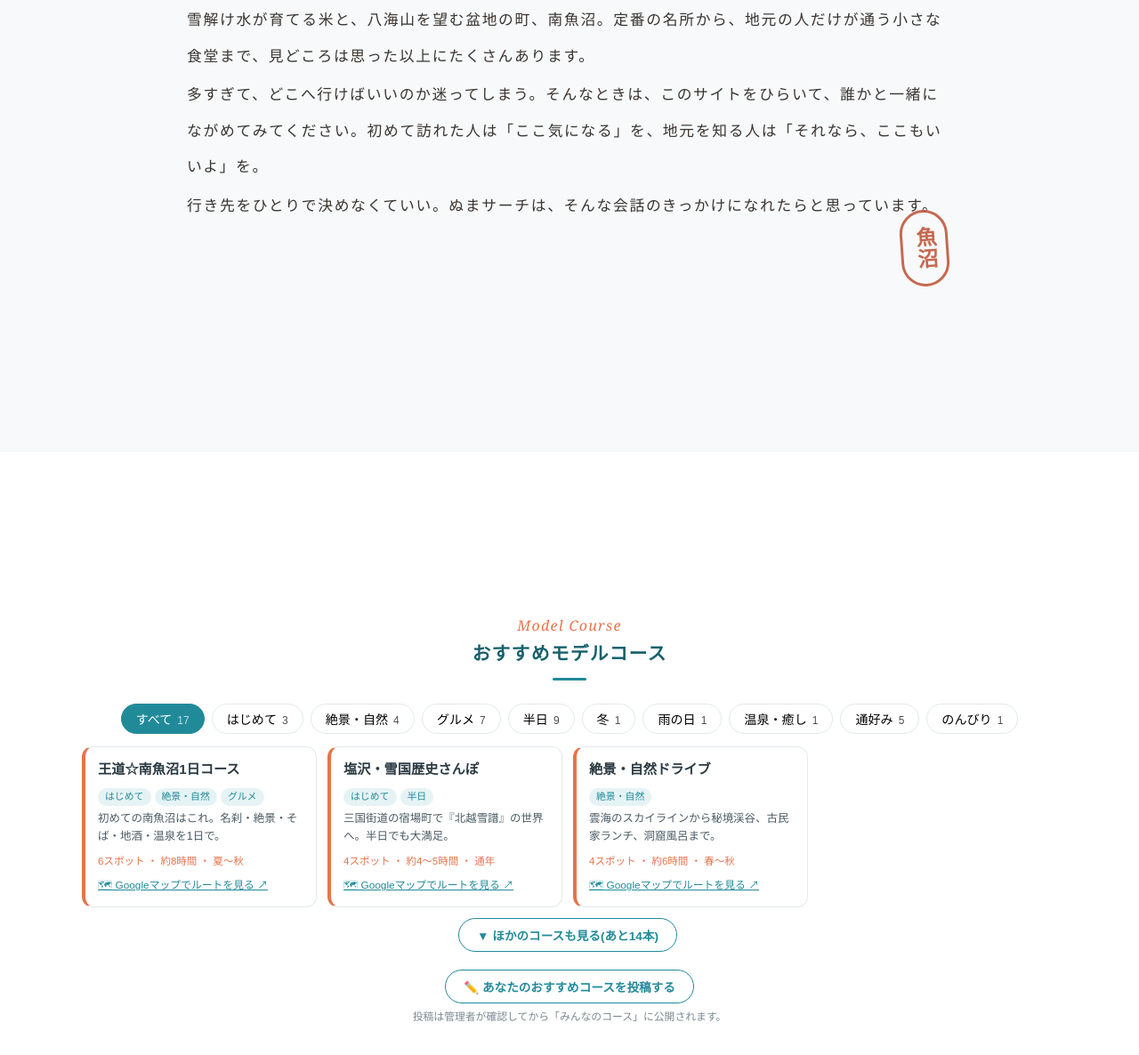
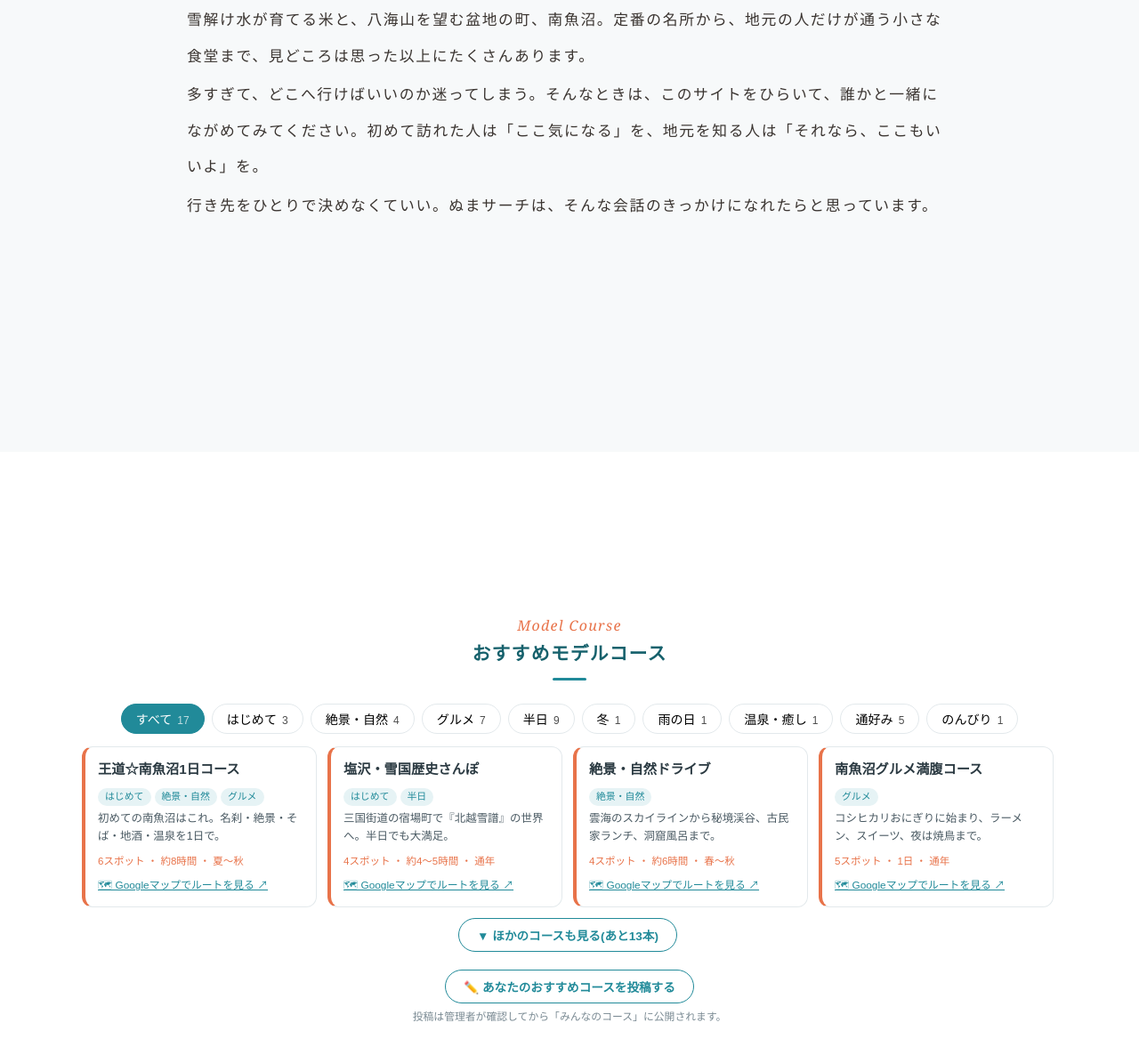
Before and after one commit to ZinPika1104/numa-search, a plain HTML site: page index.html in a window 1280 px wide. Shown: the part 1092-2278 px from the top of the page at 89% size. Drawn offline with Linux system fonts and the light colour scheme; no server answers.

Commit message:
コンセプト欄のハンコを削除し、モデルコースの初期表示を4本に変更
Co-Authored-By: Claude Sonnet 5.5 <noreply@anthropic.com>

```diff
--- a/index.html
+++ b/index.html
@@ -121,10 +121,8 @@
   /* コンセプト */
   .concept { max-width:900px; margin:56px auto 0; padding:0 20px; font-family:"Hiragino Mincho ProN","Yu Mincho","Noto Serif JP",serif; }
   .concept h2 { text-align:center; font-size:clamp(1.3rem,4.2vw,2rem); letter-spacing:.14em; color:#2a2522; font-weight:700; line-height:1.6; }
-  .concept-body { position:relative; margin-top:30px; padding-bottom:84px; font-size:clamp(.92rem,2.4vw,1.05rem); line-height:2.4; letter-spacing:.1em; color:#3a3430; }
+  .concept-body { position:relative; margin-top:30px; padding-bottom:8px; font-size:clamp(.92rem,2.4vw,1.05rem); line-height:2.4; letter-spacing:.1em; color:#3a3430; }
   .concept-body p + p { margin-top:.2em; }
-  .concept-stamp { position:absolute; right:4px; bottom:0; width:54px; height:86px; border:3px solid #c0553a; border-radius:30px; color:#c0553a;
-                   display:flex; align-items:center; justify-content:center; writing-mode:vertical-rl; font-size:1.45rem; font-weight:700; letter-spacing:.05em; line-height:1.1; opacity:.88; transform:rotate(-4deg); }
   @media (max-width:600px){ .concept { margin-top:40px; } .concept-body { line-height:2.2; letter-spacing:.06em; } }
 
   .sec { max-width:1100px; margin:38px auto 0; padding:0 16px; }
@@ -417,7 +415,6 @@ html { scroll-behavior:smooth; }
     <p>雪解け水が育てる米と、八海山を望む盆地の町、南魚沼。定番の名所から、地元の人だけが通う小さな食堂まで、見どころは思った以上にたくさんあります。</p>
     <p>多すぎて、どこへ行けばいいのか迷ってしまう。そんなときは、このサイトをひらいて、誰かと一緒にながめてみてください。初めて訪れた人は「ここ気になる」を、地元を知る人は「それなら、ここもいいよ」を。</p>
     <p>行き先をひとりで決めなくていい。ぬまサーチは、そんな会話のきっかけになれたらと思っています。</p>
-    <span class="concept-stamp" aria-hidden="true">魚沼</span>
   </div>
 </section>
 
@@ -2574,7 +2571,7 @@ function renderRoute(){
 function courseSpots(c){ return c.spots.map(id => SPOTS.find(s => s.id === id)).filter(Boolean); }
 
 let courseType = "", courseAll = false;
-const COURSE_FIRST = 3;
+const COURSE_FIRST = 4;
 function renderCourses(){
   const types = []; COURSES.forEach(c => (c.types || []).forEach(t => { if (!types.includes(t)) types.push(t); }));
   const tb = document.getElementById("ctypes");
```
